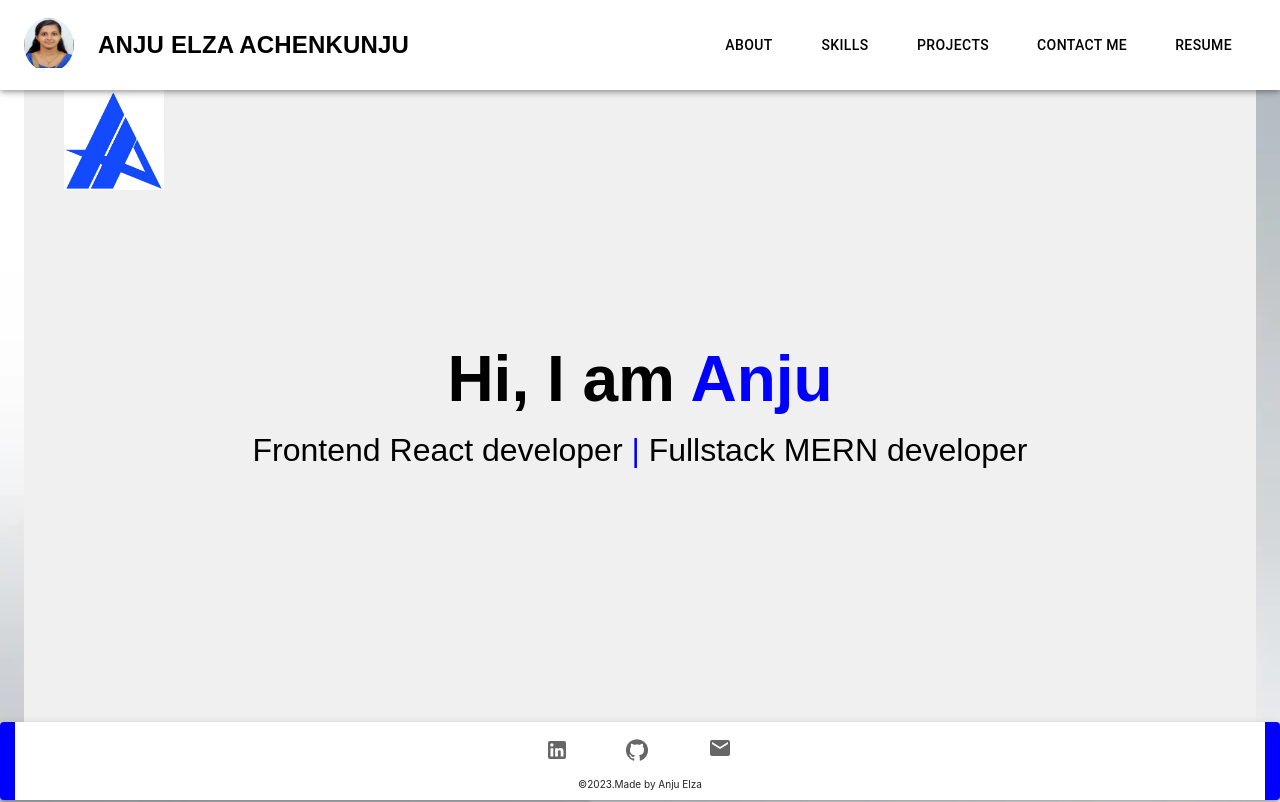
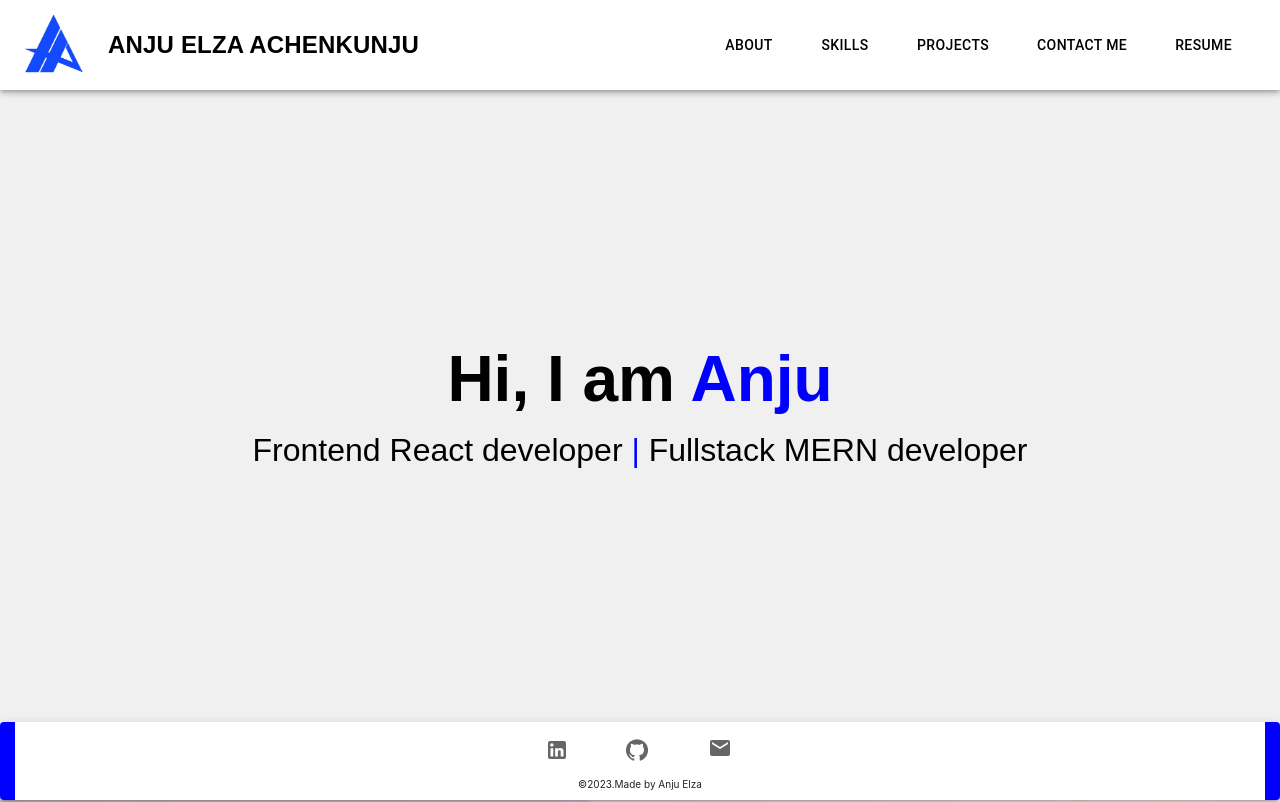
Before and after one commit to AnjuElza/my_Portfolio, a React (Create React App) app: page / in a window 1280 px wide. Shown: the top 802 px of the page. Built offline with nearby package versions, Linux system fonts and the light colour scheme.

Commit message:
removed photo

```diff
--- a/src/components/Header.js
+++ b/src/components/Header.js
@@ -16,7 +16,7 @@ import EmailIcon from '@mui/icons-material/Email';
 import { Link } from 'react-scroll';
 import Photo from "../constants/images/photo.jpg";
 import './css/Header.css';
-
+import Logo from "../constants/images/anju_logo.jpg";
 const resumePdfLink = 'https://drive.google.com/file/d/1HyKIkJlNl8KmaFivxzaBG8G1geWcALEo/view?usp=drive_link';
 
 function Header(){
@@ -30,7 +30,8 @@ function Header(){
               <Toolbar disableGutters sx={{ display: 'flex', justifyContent: 'space-between' }}>
                 <div className="logo_name_container">
                 <div className="photo">
-    <img src={Photo} alt="Anju" height={50} width={50} />
+    {/* <img src={Photo} alt="Anju" height={50} width={50} /> */}
+    <img src={Logo} alt="Logo" height={60} width={60} />
   </div>
                   <Typography variant="h4" noWrap component="a" sx={{
                     fontFamily: 'Source Sans Pro, sans-serif',
--- a/src/components/Introduction.js
+++ b/src/components/Introduction.js
@@ -3,7 +3,7 @@ import Logo from "../constants/images/anju_logo.jpg";
 function Introduction(){
     return(
         <div className="introduction">
-        <img src={Logo} alt="Logo" className="logo" />
+        {/* <img src={Logo} alt="Logo" className="logo" /> */}
 
         <div className='name'>
 
--- a/src/components/Main.js
+++ b/src/components/Main.js
@@ -9,7 +9,7 @@ import './css/Main.css';
 import { Container, Grid } from '@mui/material';
 function Main(){
     return(
-        <Container maxWidth="xl">
+        // <Container maxWidth="xl">
         <>
 
 
@@ -27,7 +27,7 @@ function Main(){
         <Footer />
 
         </>
-        </Container>
+        // </Container>
     )
 }
 
--- a/src/components/css/Header.css
+++ b/src/components/css/Header.css
@@ -3,9 +3,9 @@
     color:black;
 }
 .photo{
-    border-radius: 50%;
+    /* border-radius: 50%; */
     margin-right: 1.5rem;
-    overflow: hidden;
+    /* overflow: hidden; */
 }
 .logo_name_container{
     display: flex;
--- a/src/components/css/Introduction.css
+++ b/src/components/css/Introduction.css
@@ -25,10 +25,10 @@
 
   .logo {
     position: absolute;
-    top: 90px;
-    left: 40px;
-    width: 100px;
-    height: 100px;
+    top: 116px;
+    left: 26px;
+    width: 85px;
+    height: 85px;
   }
   .blue-letter {
     color: blue;
```
